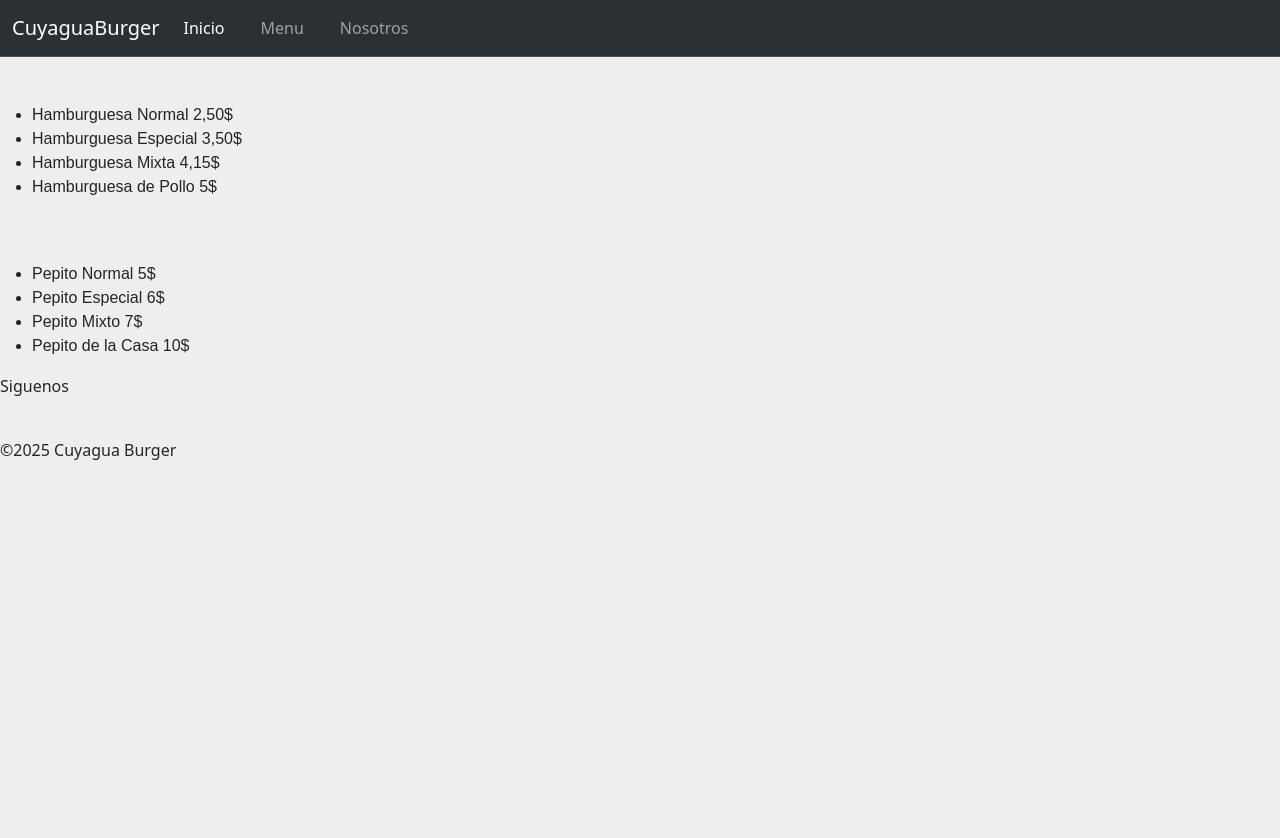
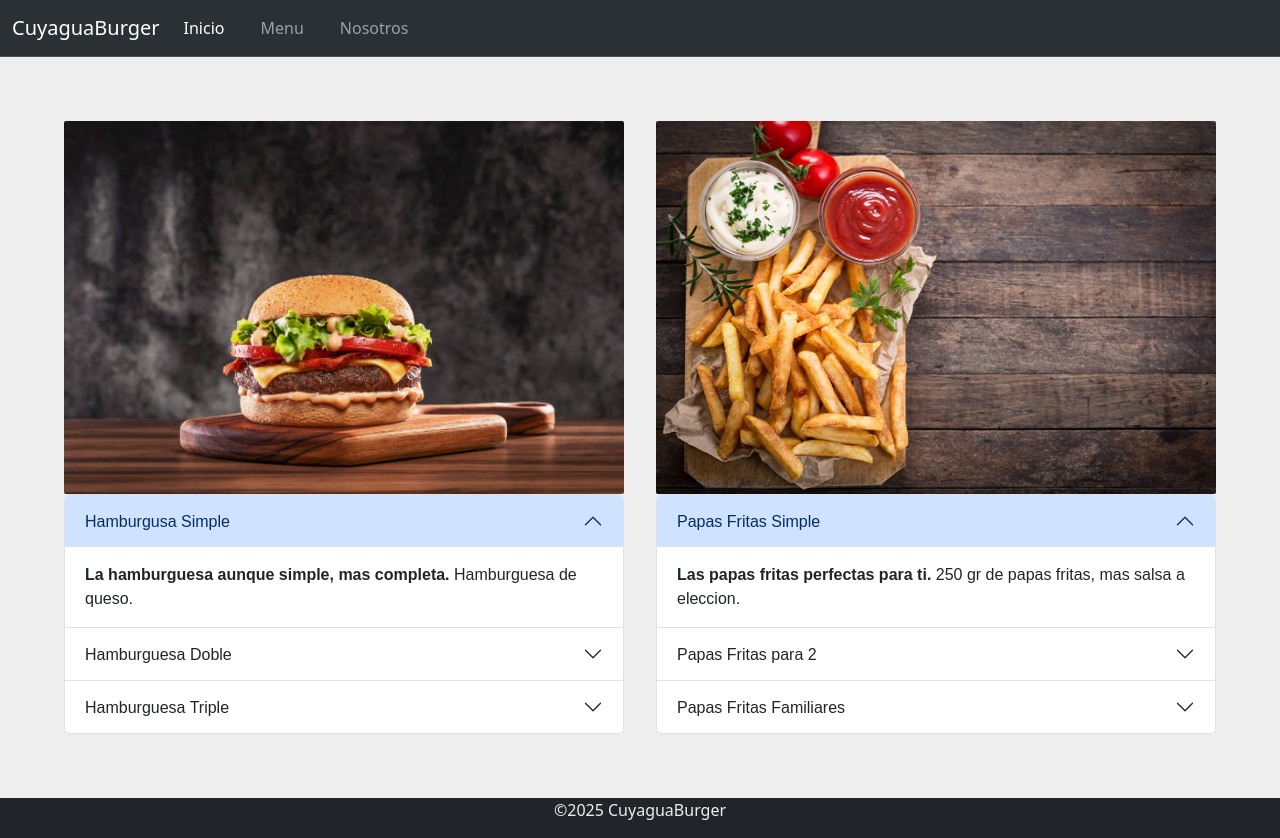
Before and after one commit to ivanrgrz/coderpage, a plain HTML site: page pages/menu.html in a window 1280 px wide. Before the commit the page ends 800 px from the top, so only its background shows below. Drawn offline with nearby package versions, Linux system fonts and the light colour scheme.

Commit message:
segunda actulizacion

```diff
--- a/estilos/estilos.css
+++ b/estilos/estilos.css
@@ -25,6 +25,7 @@ body{
 a{
     color:#EEEEEE ;
 }
+
 
 /*------------------------- Main index*/
 main{
@@ -220,7 +221,55 @@ nav ul{
     color: #EEEEEE;
 }
 
+/***** MENU *********/
 
+.menu{
+    display: flex;
+    padding: 2rem;
+    margin: 1rem;
+    max-width: 100%;
+
+}
+
+.imagen-menu{
+    width: 50rem;
+    border-radius: 2px;
+}
+
+.menu-izquierda{
+    margin: 1rem;
+}
+
+.menu-derecha{
+    margin: 1rem;
+}
+
+
+/**** NOSOTROS *****/
+.nosotros{
+    display:flex;
+    align-items: center;
+    flex-direction: column;
+}
+.nosotros-titulos{
+    font-family: Impact, Haettenschweiler, 'Arial Narrow Bold', sans-serif;
+    text-align: center;
+    color: #d33636;
+}
+.titulo-nosotros{
+    font-size: 4rem;
+    color: #212529;
+}
+.nosotros-titulos>h3{
+    color: #d33636;
+    font-family: Arial, Helvetica, sans-serif;
+    font-size: 2rem;
+    padding-top: 1rem;
+}
+.imagen-nosotros{
+    width: 30%;
+    align-items: flex-start;
+}
 /***** Footer ******/
 
 .footer-contenido{
@@ -243,10 +292,6 @@ nav ul{
     }
 
 
-    .header-derecho{
-
-        align-items: flex-start;
-    }
 
     .hero-img{
 
@@ -259,8 +304,12 @@ nav ul{
         flex-direction: column;
         padding-inline: 2rem;
         padding-top: 3rem;
+        max-width: 100%;
     }
 
+    .hero-text h2{
+        font-size: 4rem;
+    }
     .cartas{
         flex-direction: column;
     }
--- a/pages/menu.html
+++ b/pages/menu.html
@@ -42,36 +42,98 @@
     </header>
     <!-----Main-------->
     <main>
-      <section class="nuestros-especiales">
+      <section class="menu">
+        <div class="menu-izquierda">
+          <img class="imagen-menu" src="../medios/carrusel2.jpg" alt="hamburguesa" class="hamburguesa-menu">
+          <div class="accordion" id="accordionExample">
+  <div class="accordion-item">
+    <h2 class="accordion-header">
+      <button class="accordion-button" type="button" data-bs-toggle="collapse" data-bs-target="#collapseOne" aria-expanded="true" aria-controls="collapseOne">
+        Hamburgusa Simple
+      </button>
+    </h2>
+    <div id="collapseOne" class="accordion-collapse collapse show" data-bs-parent="#accordionExample">
+      <div class="accordion-body">
+        <strong>La hamburguesa aunque simple, mas completa.</strong> Hamburguesa de queso.
+      </div>
+    </div>
+  </div>
+  <div class="accordion-item">
+    <h2 class="accordion-header">
+      <button class="accordion-button collapsed" type="button" data-bs-toggle="collapse" data-bs-target="#collapseTwo" aria-expanded="false" aria-controls="collapseTwo">
+        Hamburguesa Doble
+      </button>
+    </h2>
+    <div id="collapseTwo" class="accordion-collapse collapse" data-bs-parent="#accordionExample">
+      <div class="accordion-body">
+        <strong>Sumale mas poder.</strong> Agregale mas poder, con otra carne y mas ingredientes.
+      </div>
+    </div>
+  </div>
+  <div class="accordion-item">
+    <h2 class="accordion-header">
+      <button class="accordion-button collapsed" type="button" data-bs-toggle="collapse" data-bs-target="#collapseThree" aria-expanded="false" aria-controls="collapseThree">
+        Hamburguesa Triple
+      </button>
+    </h2>
+    <div id="collapseThree" class="accordion-collapse collapse" data-bs-parent="#accordionExample">
+      <div class="accordion-body">
+        <strong>Ya es para campeones.</strong> Las preferidas de la casa, es la cantidad perfecta para un atleta.
+      </div>
+    </div>
+  </div>
+</div>
+        </div>
 
-            <div class="hamburguesa">
-                <h2>Hamburguesas</h2>
-                <ul class="precios" >
-                  <li>Hamburguesa Normal 2,50$</li>
-                  <li>Hamburguesa Especial 3,50$</li>
-                  <li>Hamburguesa Mixta 4,15$</li>
-                  <li>Hamburguesa de Pollo 5$</li>
-                </ul>
-            </div>
-            <div class="pepitos">
-                <h2>Pepitos</h2>
-                    <ul>
-                  <li>Pepito Normal 5$</li>
-                  <li>Pepito Especial 6$</li>
-                  <li>Pepito Mixto 7$</li>
-                  <li>Pepito de la Casa 10$</li>
-                </ul>
-            </div>
+
+        <div class="menu-derecha">
+          <img class="imagen-menu" src="../medios/papas.jpg" alt="Papas fritas" class="hamburguesa-menu">
+          <div class="accordion " id="accordionExample">
+  <div class="accordion-item">
+    <h2 class="accordion-header">
+      <button class="accordion-button" type="button" data-bs-toggle="collapse" data-bs-target="#collapseOne" aria-expanded="true" aria-controls="collapseOne">
+        Papas Fritas Simple
+      </button>
+    </h2>
+    <div id="collapseOne" class="accordion-collapse collapse show" data-bs-parent="#accordionExample ">
+      <div class="accordion-body">
+        <strong>Las papas fritas perfectas para ti.</strong> 250 gr de papas fritas, mas salsa a eleccion.
+      </div>
+    </div>
+  </div>
+  <div class="accordion-item">
+    <h2 class="accordion-header">
+      <button class="accordion-button collapsed" type="button" data-bs-toggle="collapse" data-bs-target="#collapseTwo" aria-expanded="false" aria-controls="collapseTwo">
+        Papas Fritas para 2
+      </button>
+    </h2>
+    <div id="collapseTwo" class="accordion-collapse collapse" data-bs-parent="#accordionExample">
+      <div class="accordion-body">
+        <strong>Las papas fritas para compartir y no sentirse culpable.</strong> 400 gr de papas fritas, mas salsa a eleccion.
+      </div>
+    </div>
+  </div>
+  <div class="accordion-item">
+    <h2 class="accordion-header">
+      <button class="accordion-button collapsed" type="button" data-bs-toggle="collapse" data-bs-target="#collapseThree" aria-expanded="false" aria-controls="collapseThree">
+        Papas Fritas Familiares
+      </button>
+    </h2>
+    <div id="collapseThree" class="accordion-collapse collapse" data-bs-parent="#accordionExample">
+      <div class="accordion-body">
+        <strong>Aqui come toda la familia.</strong> 800 gr de papas fritas, mas 3 salsas a eleccion.
+      </div>
+    </div>
+  </div>
+</div>
+        </div>
         </section>
 
 
     </main>
     <!-------- Pie de pagina----------->
-    <footer>
-        <p>Siguenos</p>
-        <a href="https://www.instagram.com/cuyaguaburger.vina/">Instagram</a>
-        <p>&copy;2025 Cuyagua Burger<p>
-
+    <footer class="footer-contenido">
+        <p>&copy;2025 CuyaguaBurger<p>
     </footer>
     <script src="https://cdn.jsdelivr.net/npm/bootstrap@5.3.7/dist/js/bootstrap.bundle.min.js" integrity="sha384-ndDqU0Gzau9qJ1lfW4pNLlhNTkCfHzAVBReH9diLvGRem5+R9g2FzA8ZGN954O5Q" crossorigin="anonymous"></script>
 </body>
```
Also changed, not shown: pages/nosotros.html (+10 -7 lines).
